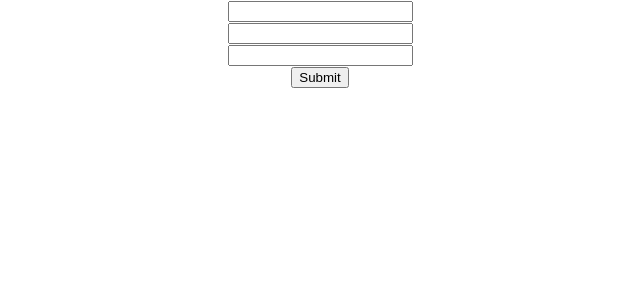
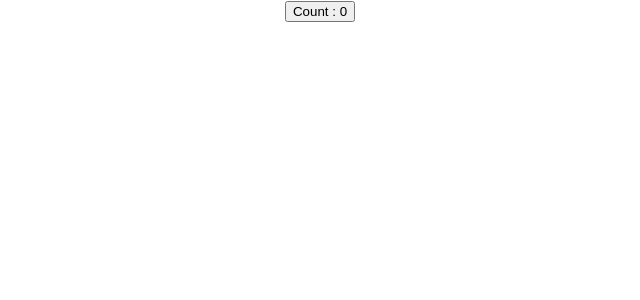
Before and after one commit to ravipandya15/ReactJS_Tutorial, a React (Create React App) app: page / in a window 1280 px wide. Shown: the top 300 px of the page, without its empty margins (320-960 px from the left). Built offline with nearby package versions, Linux system fonts and the light colour scheme.

Commit message:
UseState Hook

```diff
--- a/src/App.js
+++ b/src/App.js
@@ -37,11 +37,13 @@ import ComponentC from './components/ComponentC';
 import { UserProvider } from './components/UserContext';
 import PostList from './components/PostList';
 import PostForm from './components/PostForm';
+import HookCounter from './Hooks/HookCounter';
 
 function App() {
   return (
     <div className="App">
-      <PostForm />
+      <HookCounter />
+      {/* <PostForm /> */}
       {/* <PostList /> */}
       {/* default value */}
       {/* <UserProvider value="Ravi Pandya!"> */}
--- /dev/null
+++ b/src/Hooks/HookCounter.js
@@ -0,0 +1,14 @@
+import React, {useState} from 'react'
+
+function HookCounter() {
+
+    // array destructuring
+    const [count, incrementCount] = useState(0)
+    return (
+        <div>
+            <button onClick={() => incrementCount(count + 1)}>Count : {count}</button>
+        </div>
+    )
+}
+
+export default HookCounter
```
Also changed, not shown: public/Hooks_ScreenShots/Screenshot (104).png (added).
